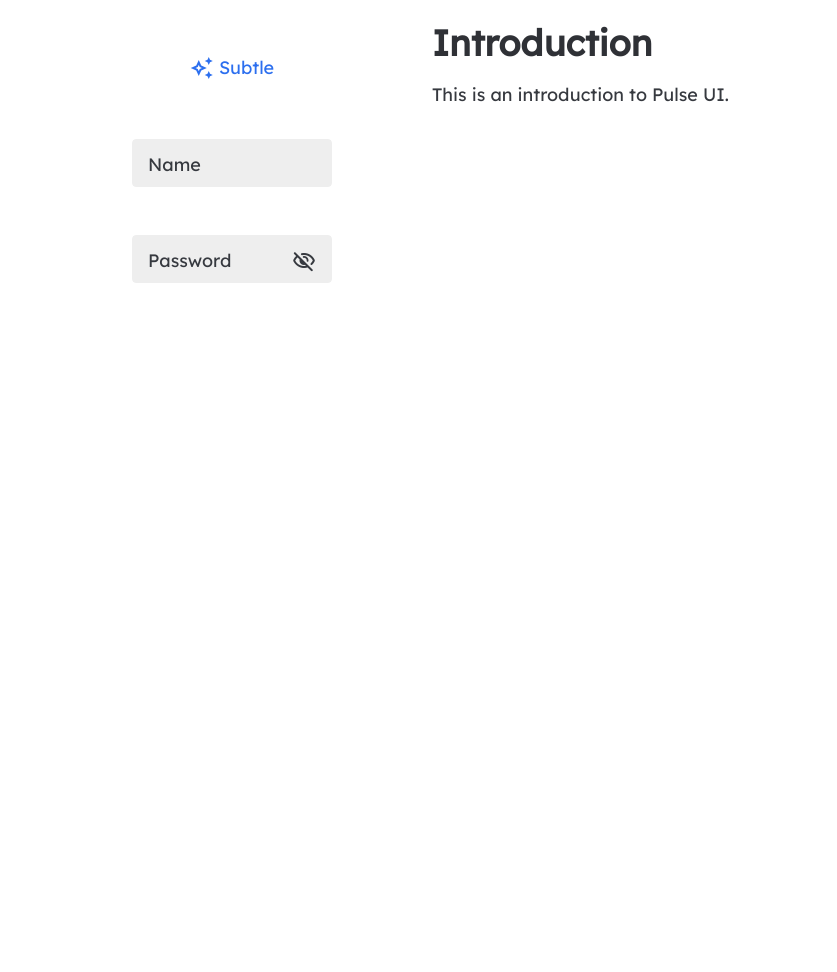
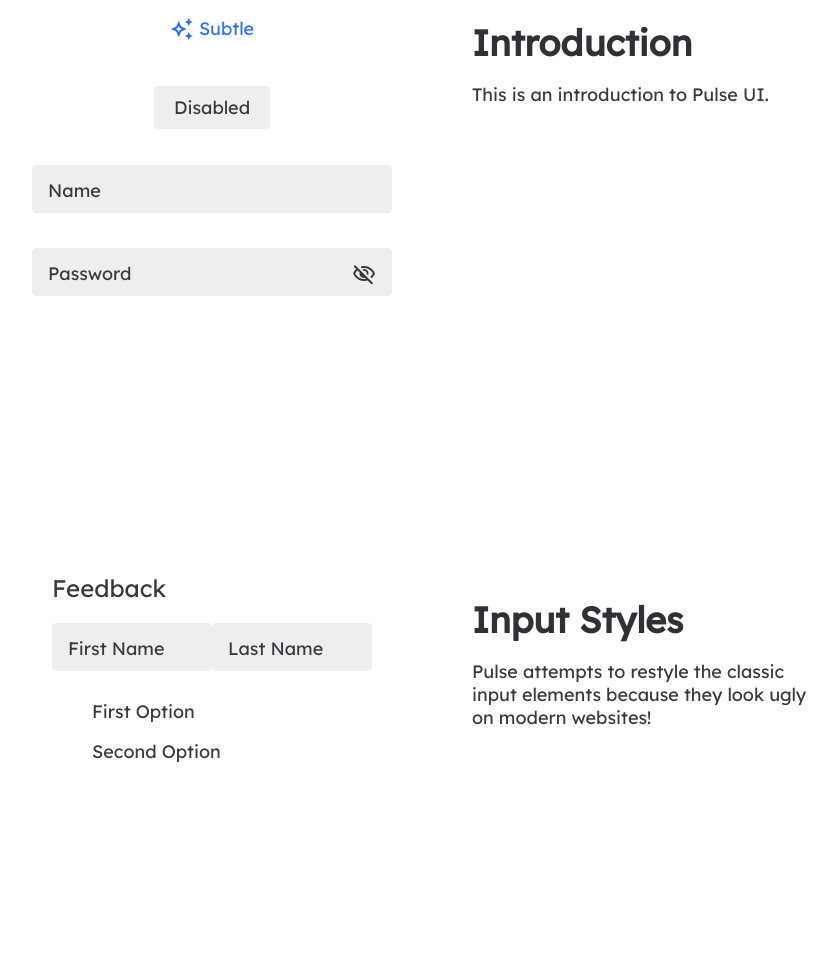
Before and after one commit to PulseUI/pulseui.github.io, a plain HTML site: page index.html in a window 1280 px wide. Shown: the part 888-1860 px from the top of the page, without its empty margins (208-1045 px from the left). Before the commit the page ends 1260 px from the top, so only its background shows below. Drawn offline with nearby package versions, Linux system fonts and the light colour scheme.

Commit message:
added incomplete radio buttons

```diff
--- a/index.html
+++ b/index.html
@@ -60,6 +60,9 @@
             <span :class="icon">temp_preferences_custom</span>
             <span>Subtle</span>
           </button>
+          <button class="btn" disabled="disabled">
+            <span>Disabled</span>
+          </button>
           <div class="text">
             <input type="text" required>
             <label>Name</label>
@@ -77,6 +80,49 @@
         </span>
       </div>
     </section>
+    <section>
+      <div class="content">
+        <span class="panel evenly">
+          <form class="form">
+            <span class="form-title">Feedback</span>
+            <div class="form-group row">
+              <div class="text">
+                <input type="text" required>
+                <label>First Name</label>
+              </div>
+              <div class="text">
+                <input type="text" required>
+                <label>Last Name</label>
+              </div>
+            </div>
+            <div class="form-group column">
+              <div class="radios">
+                <span class="radio">
+                  <input type="radio" onclick="emit(this)" value="0">
+                  <div class="radio-circles">
+                    <span class="radio-outer"></span>
+                    <span class="radio-inner"></span>
+                  </div>
+                  <label>First Option</label>
+                </span>
+                <span class="radio">
+                  <input type="radio" onclick="emit(this)" value="1">
+                  <div class="radio-circles">
+                    <span class="radio-outer"></span>
+                    <span class="radio-inner"></span>
+                  </div>
+                  <label>Second Option</label>
+                </span>
+              </div>
+            </div>
+          </form>
+        </span>
+        <span class="read">
+          <h2>Input Styles</h2>
+          <p>Pulse attempts to restyle the classic input elements because they look ugly on modern websites!</p>
+        </span>
+      </div>
+    </section>
   </main>
   <script defer src="https://unpkg.com/alpinejs@3.x.x/dist/cdn.min.js"></script>
   <script src="../script.js"></script>
--- a/pulse.css
+++ b/pulse.css
@@ -99,6 +99,11 @@ a, button, input {
   font-family: inherit;
 }
 
+.btn:disabled {
+  color: var(--color);
+  background-color: var(--bg-color-weak);
+}
+
 .btn {
   position: relative;
   display: flex;
@@ -120,7 +125,7 @@ a, button, input {
   transition: 0.2s ease-out;
 }
 
-.btn:hover, .btn:focus {
+.btn:not(.btn:disabled):hover, .btn:not(.btn:disabled):focus {
   filter: brightness(110%);
 }
 
@@ -162,10 +167,10 @@ a, button, input {
   pointer-events: none;
 }
 
-input {
+input[type=text], input[type=password] {
   position: relative;
   padding: 20px 16px 8px;
-  width: 200px;
+  width: 100%;
   height: 48px;
   box-sizing: border-box;
   color: var(--color-strong);
@@ -184,7 +189,7 @@ input {
 .text {
   position: relative;
   display: inline-block;
-/*   width: 200px; */
+  width: 100%;
   height: 48px;
   border-radius: 4px;
   overflow: hidden;
@@ -215,7 +220,7 @@ input {
   width: 100%;
 }
 
-.text:focus-within label, input:valid + label {
+.text:focus-within input[type=text] + label, input[type=text]:valid + label, .text:focus-within input[type=password] + label, input[type=password]:valid + label {
   top: 4px;
   font-size: 12px;
   color: var(--accent) !important;
@@ -236,7 +241,7 @@ input {
   cursor: pointer;
 }
 
-label {
+input[type=text] + label, input[type=password] + label {
   position: absolute;
   top: 14px;
   left: 16px;
@@ -249,6 +254,71 @@ label {
   transition-property: top, color, font-size;
   transition-duration: 0.2s;
   transition-timing-function: ease-out;
+}
+
+.radios {
+  position: relative;
+  display: flex;
+  flex-direction: column;
+  width: 100%;
+}
+
+.radio {
+  position: relative;
+  display: flex;
+  flex-direction: row;
+  justify-content: start;
+  align-items: center;
+}
+
+input[type=radio] {
+  position: relative;
+  display: flex;
+  margin: 0;
+  width: 40px;
+  height: 40px;
+  opacity: 0;
+  cursor: pointer;
+}
+
+input[type=radio] .radio-circles {
+  position: absolute;
+}
+
+input[type=radio] + .radio-circles .radio-outer {
+  position: relative;
+}
+
+input[type=radio] + .radio-circles .radio-inner {
+  position: relative;
+}
+
+input[type=radio]:checked + .radio-circles .radio-outer {
+  position: relative;
+}
+
+input[type=radio]:checked + .radio-circles .radio-inner {
+  position: relative;
+}
+
+form {
+  position: relative;
+  display: block;
+  box-sizing: border-box;
+  padding: 20px;
+  width: 100%;
+}
+
+form .form-group {
+  margin: 20px 0 0 0;
+}
+
+form .form-group:first-child {
+  margin: 0;
+}
+
+.form-title {
+  font-size: 24px;
 }
 
 /* Smart Classes */
--- a/script.js
+++ b/script.js
@@ -6,7 +6,7 @@ function out(text, color, background) {
 out('INT FRACT', '#5865f2')
 
 function ripple() {
-  const buttons = document.querySelectorAll('button.btn')
+  const buttons = document.querySelectorAll('button.btn:not(.btn:disabled)')
   const anchors = document.querySelectorAll('a.btn')
 
   for (const button of buttons) {
@@ -36,4 +36,14 @@ function pulse(e) {
   e.setAttribute('onpointerleave', 'ripplet.clear(this)')
 }
 
+function emit(e) {
+  console.log(e)
+  e.checked = true
+  const radios = e.closest('.radios').childNodes
+  for (const radio of radios) {
+    console.log(radio)
+    radio.checked = false
+  }
+}
+
 ripple()
--- a/style.css
+++ b/style.css
@@ -24,6 +24,7 @@ p {
   width: 100%;
   height: 60px;
   background-color: var(--nav-bg-color);
+  z-index: 4;
 }
 
 #navigation .left, #navigation .right {
@@ -140,7 +141,7 @@ section {
 }
 
 .read, .panel {
-  width: 400px;
+  width: 360px;
 }
 
 .panel {
```
